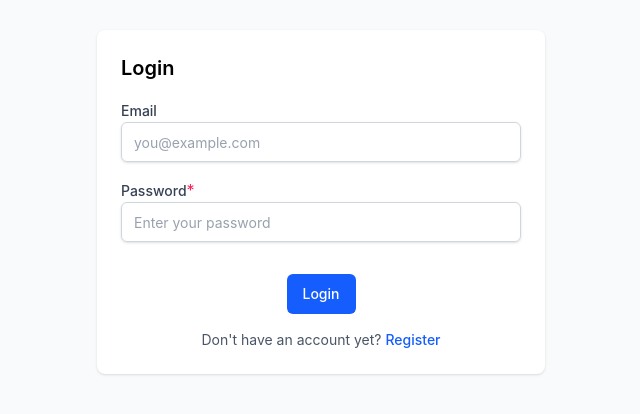
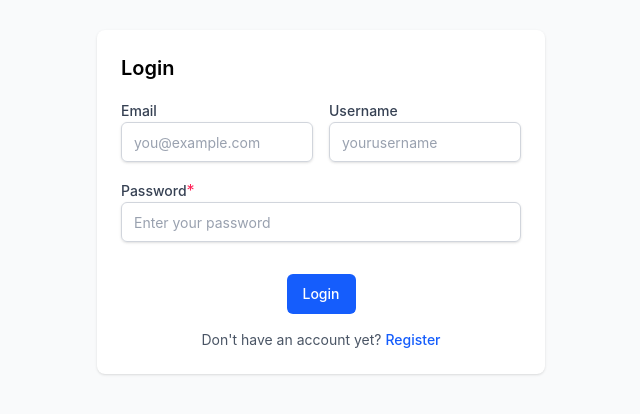
Before and after one commit to maharjansujal/whatup, a React (Vite) app in the folder client/: page /login in a window 1280 px wide. Shown: the part 198-612 px from the top of the page, without its empty margins (319-959 px from the left). Built offline with nearby package versions, Linux system fonts and the light colour scheme; no server answers.

Commit message:
fix: added username field in login form

```diff
--- a/client/src/components/forms/LoginForm.tsx
+++ b/client/src/components/forms/LoginForm.tsx
@@ -11,6 +11,7 @@ import { AxiosError } from "axios";
 export function LoginForm() {
   const methods = useForm<LoginDto>({
     defaultValues: {
+      username: "",
       email: "",
       password: "",
     },
@@ -20,7 +21,19 @@ export function LoginForm() {
 
   const onSubmit = async (data: LoginDto) => {
     try {
-      await login(data);
+      const payload: LoginDto = {
+        password: data.password,
+      };
+
+      if (data.username?.trim()) {
+        payload.username = data.username.trim();
+      }
+
+      if (data.email?.trim()) {
+        payload.email = data.email.trim();
+      }
+
+      await login(payload);
     } catch (error) {
       if (error instanceof AxiosError) {
         methods.setError("root", {
@@ -32,9 +45,14 @@ export function LoginForm() {
 
   return (
     <Form methods={methods} onSubmit={onSubmit}>
-      <FormField name="email" label="Email">
-        <Input type="email" placeholder="you@example.com" />
-      </FormField>
+      <div className="flex w-full gap-x-4">
+        <FormField name="email" label="Email">
+          <Input type="email" placeholder="you@example.com" />
+        </FormField>
+        <FormField name="username" label="Username">
+          <Input type="username" placeholder="yourusername" />
+        </FormField>
+      </div>
 
       <FormField name="password" label="Password" required>
         <Input type="password" placeholder="Enter your password" />
```
